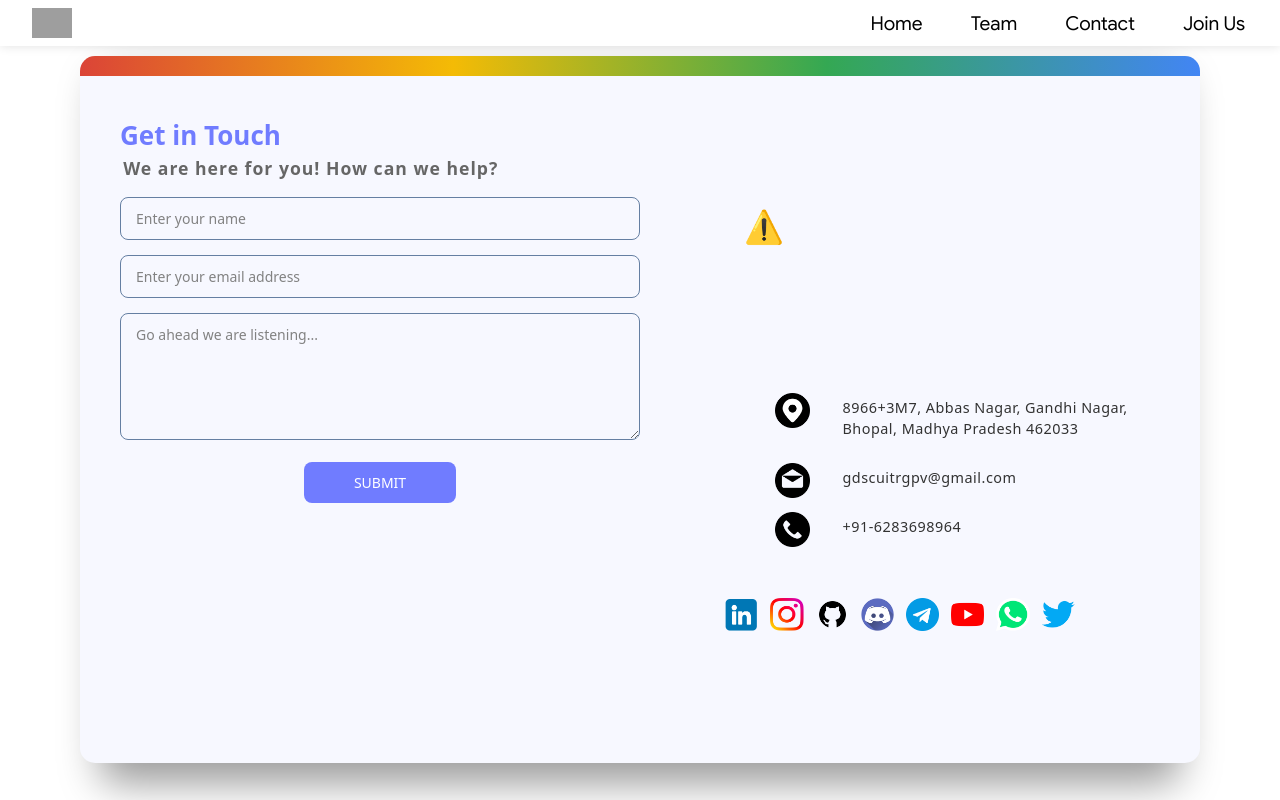
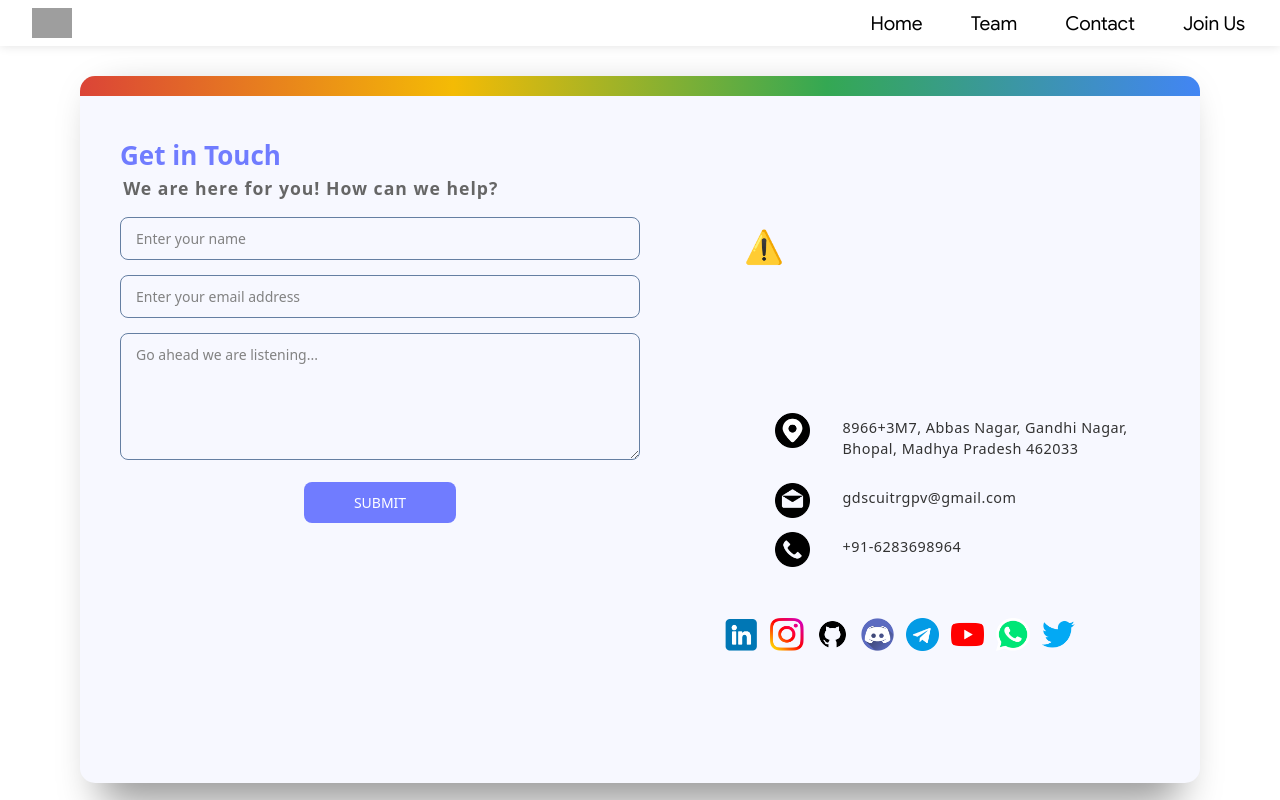
Before and after one commit to gdscrgpv/gdsc-website, a React (Create React App) app: page /contact in a window 1280 px wide. Shown: the top 800 px of the page. Built offline with nearby package versions, Linux system fonts and the light colour scheme; no server answers; grey boxes are pictures that could not be loaded.

Commit message:
contact css change

```diff
--- a/src/Component/Contact.js
+++ b/src/Component/Contact.js
@@ -31,7 +31,7 @@ export default class ContactComponent extends Component {
       <>
 
         <div class="">
-          <div class="container" style={{ marginBottom: 50 }}>
+          <div class="container" style={{ marginBottom: 50, paddingTop: 30 }}>
             <div class="screen">
               <div class="screen-header">
                 {/* <div class="screen-header-left">
```
